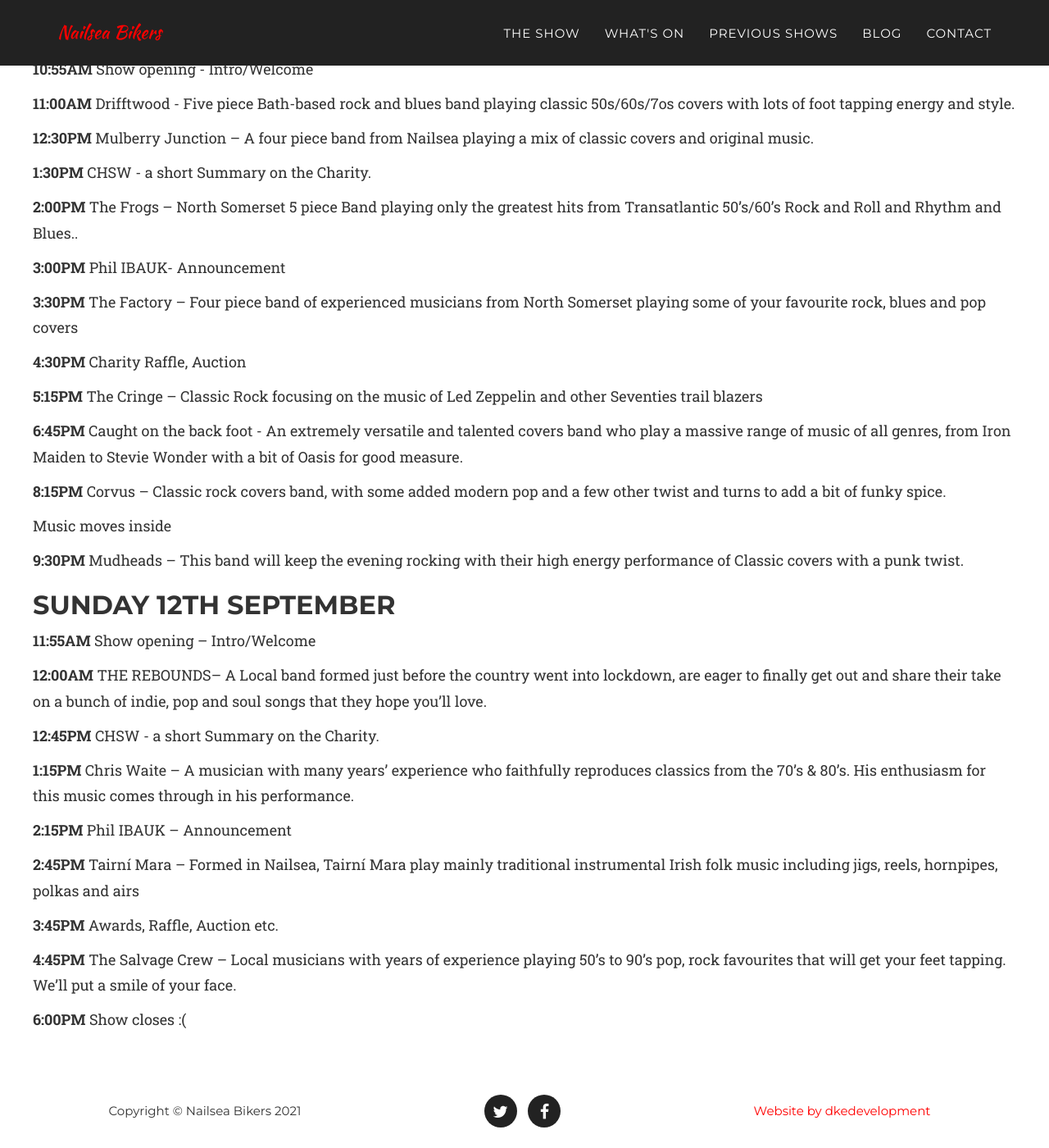
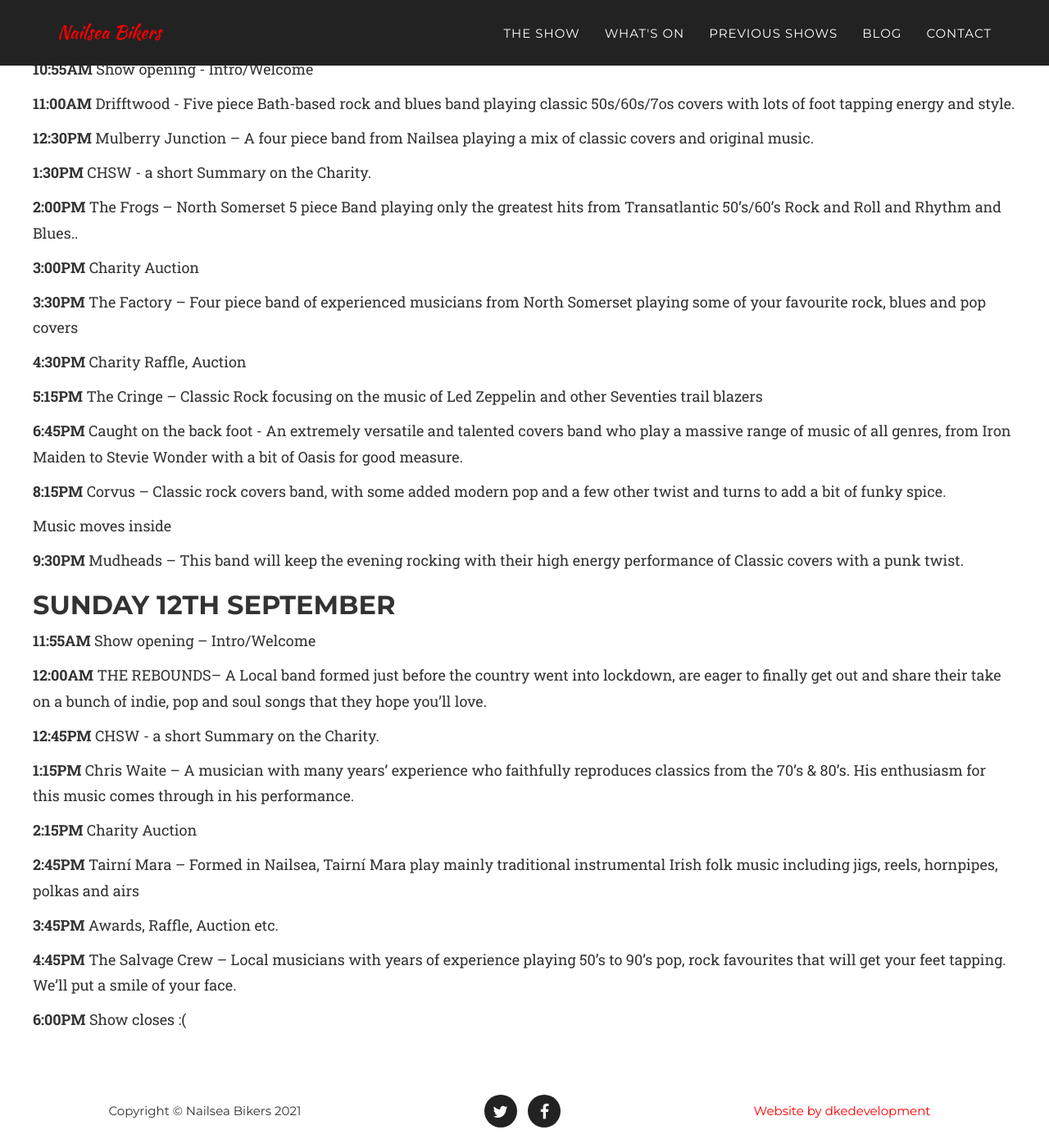
Before and after one commit to nailsea-bikers/nailsea-bikers.github.io, a Jekyll site: the page built from _posts/2021-03-11-programme-2021.markdown, in a window 1280 px wide and 1400 px high, scrolled down 789 px. Shown: the whole window at 82% size. Built offline with Jekyll 4.4.1, drawn with Linux system fonts in a browser that asks for light colours; some web fonts are replaced.

Commit message:
Wording updates

```diff
--- a/_includes/theshow.html
+++ b/_includes/theshow.html
@@ -16,6 +16,7 @@
                     <h4 class="service-heading">Location</h4>
                     <p class="text-muted">Located in Nailsea, South West UK, this year we will be at the Ring O Bells pub, it is a great venue for the show as well as drinks, food and live music - <a href="https://goo.gl/maps/W6MeZ2wZbGC2" target="_blank">Google Maps</a>.</p>
                     <p class="test-muted"><a href="{{ "/blog/2019/05/11/directions/" | prepend: site.baseurl }}">Directions</a></p>
+                    <p class="text-muted">PLEASE NOTE - This is a residential area, please do not rev your bikes excessively whilst arriving and leaving the venue.</p>
                 </div>
                 <div class="col-md-4">
                     <span class="fa-stack fa-4x">
--- a/_posts/2021-03-11-programme-2021.markdown
+++ b/_posts/2021-03-11-programme-2021.markdown
@@ -22,7 +22,7 @@ description: Full list of all the events and bands
 
 **2:00PM** The Frogs – North Somerset 5 piece Band playing only the greatest hits from Transatlantic 50's/60's Rock and Roll and Rhythm and Blues..
 
-**3:00PM** Phil IBAUK- Announcement
+**3:00PM** Charity Auction
 
 **3:30PM** The Factory – Four piece band of experienced musicians from North Somerset playing some of your favourite rock, blues and pop covers
 
@@ -48,7 +48,7 @@ Music moves inside
 
 **1:15PM** Chris Waite – A musician with many years’ experience who faithfully reproduces classics from the 70’s & 80’s. His enthusiasm for this music comes through in his performance.
 
-**2:15PM** Phil IBAUK – Announcement
+**2:15PM** Charity Auction
 
 **2:45PM** Tairní Mara – Formed in Nailsea, Tairní Mara play mainly traditional instrumental Irish folk music including jigs, reels, hornpipes, polkas and airs
 
```
